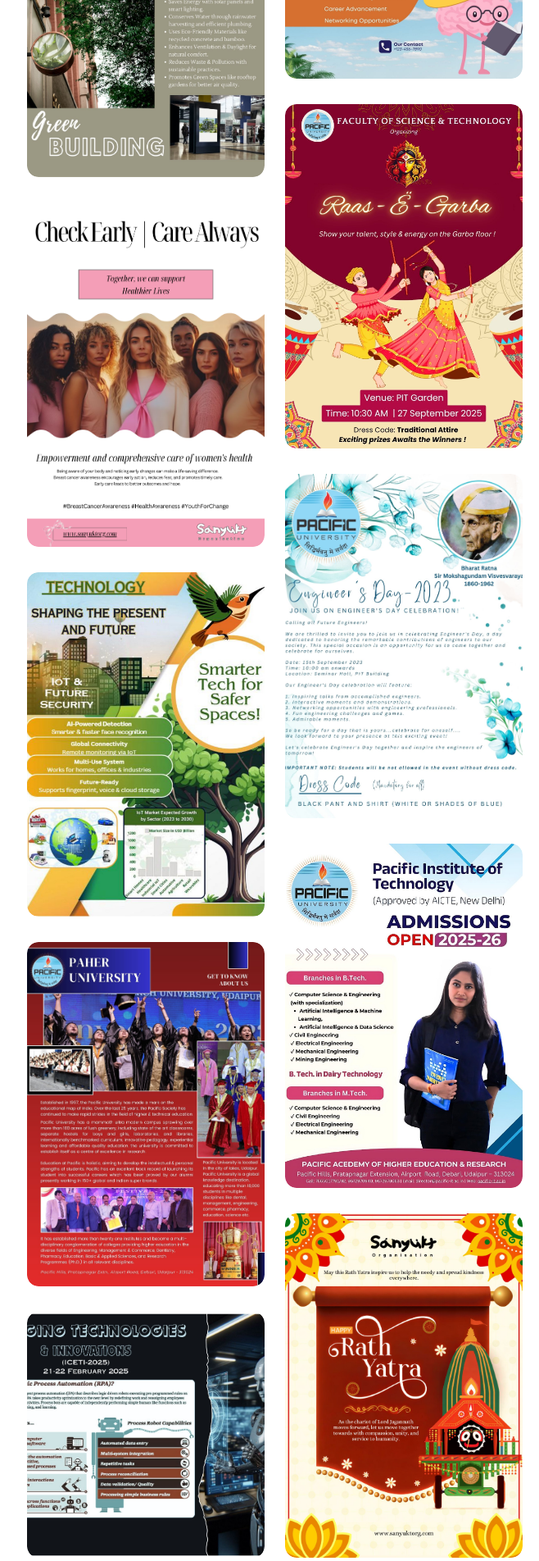
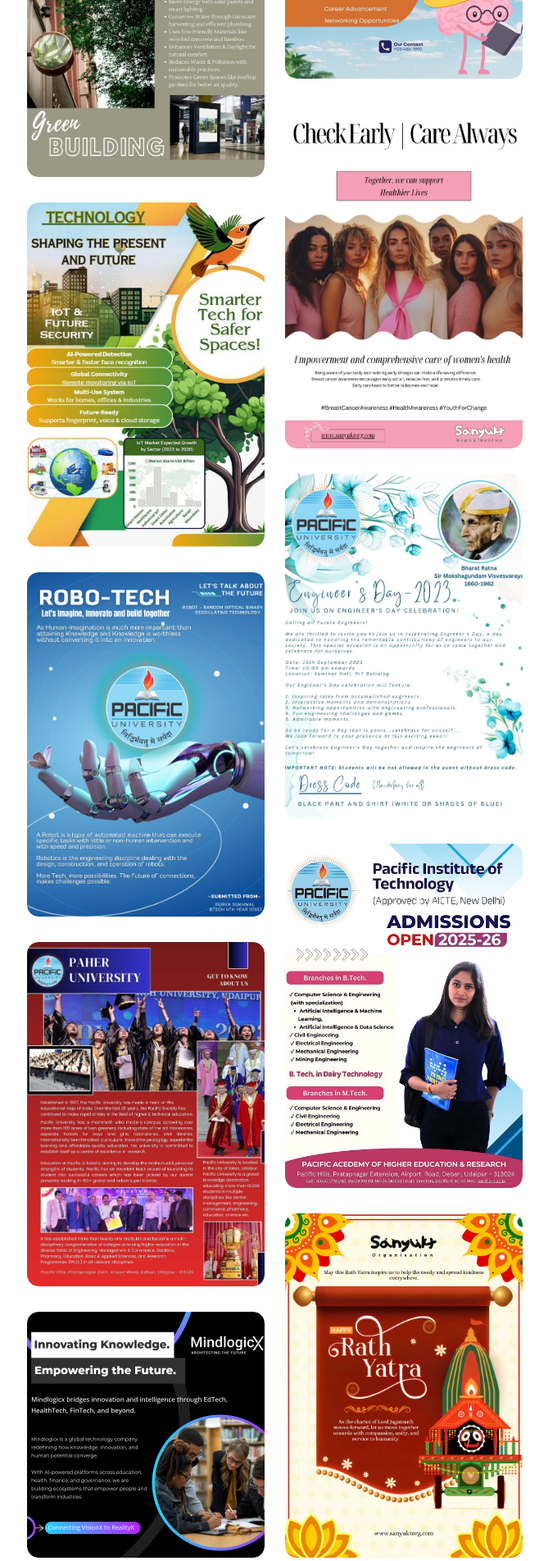
Before and after one commit to Purva005/Portfolio, a plain HTML site: page index.html in a window 1280 px wide. Shown: the part 7720-9624 px from the top of the page at 82% size, 297-955 px from the left. Drawn offline with nearby package versions, Linux system fonts and the light colour scheme; grey boxes are pictures that could not be loaded.

Commit message:
Initial commit – Add Content

```diff
--- a/index.html
+++ b/index.html
@@ -714,28 +714,28 @@
       </div>
 
       <!-- Poster (Vertical) -->
-      <div class="masonry-item tall"><a href="assets/img/designs/d (20).png" class="design-lightbox" data-gallery="graphicsGallery">
-        <img src="assets/img/designs/d (20).png" alt=""></a>
+      <div class="masonry-item tall"><a href="assets/img/designs/d (24).jpg" class="design-lightbox" data-gallery="graphicsGallery">
+        <img src="assets/img/designs/d (24).jpg" alt=""></a>
       </div>
 
-      <div class="masonry-item tall"><a href="assets/img/designs/d (24).jpg" class="design-lightbox" data-gallery="graphicsGallery">
-        <img src="assets/img/designs/d (24).jpg" alt=""></a>
+      <div class="masonry-item tall"><a href="assets/img/designs/d (11).jpg" class="design-lightbox" data-gallery="graphicsGallery">
+        <img src="assets/img/designs/d (11).jpg" alt=""></a>
       </div>
 
        <div class="masonry-item tall"><a href="assets/img/designs/d (19).jpg" class="design-lightbox" data-gallery="graphicsGallery">
         <img src="assets/img/designs/d (19).jpg" alt=""></a>
       </div>
 
-      <div class="masonry-item square"><a href="assets/img/designs/d (1).jpg" class="design-lightbox" data-gallery="graphicsGallery">
-        <img src="assets/img/designs/d (1).jpg" alt=""></a>
+      <div class="masonry-item square"><a href="assets/img/designs/d(27).png" class="design-lightbox" data-gallery="graphicsGallery">
+        <img src="assets/img/designs/d(27).png" alt=""></a>
       </div>
 
       <div class="masonry-item square"><a href="assets/img/designs/d (14).jpg" class="design-lightbox" data-gallery="graphicsGallery">
         <img src="assets/img/designs/d (14).jpg" alt=""></a>
       </div>
 
-      <div class="masonry-item tall"><a href="assets/img/designs/d (4).jpg" class="design-lightbox" data-gallery="graphicsGallery">
-        <img src="assets/img/designs/d (4).jpg" alt=""></a>
+      <div class="masonry-item tall"><a href="assets/img/designs/d (20).png" class="design-lightbox" data-gallery="graphicsGallery">
+        <img src="assets/img/designs/d (20).png" alt=""></a>
       </div>
 
       <div class="masonry-item tall"><a href="assets/img/designs/d (7).jpg" class="design-lightbox" data-gallery="graphicsGallery">
```
Also changed, not shown: assets/img/designs/d(27).png (added).
